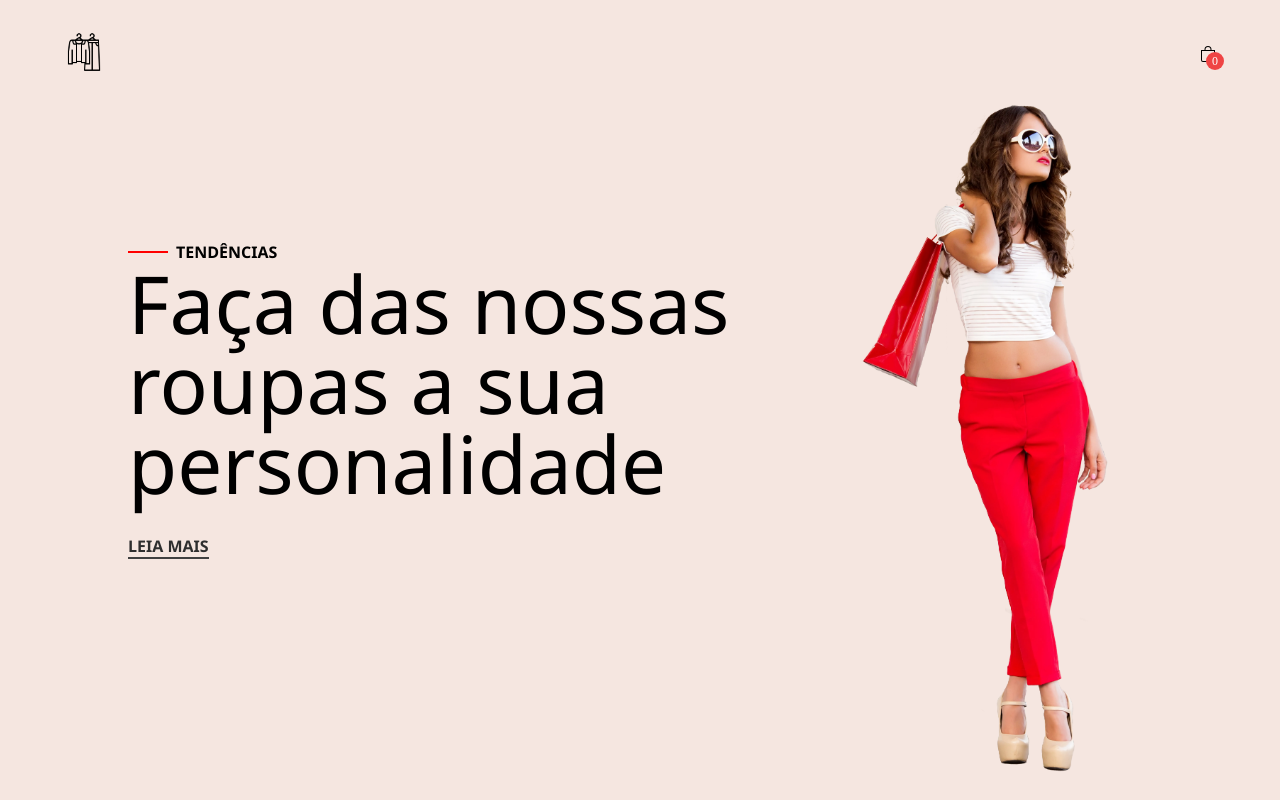
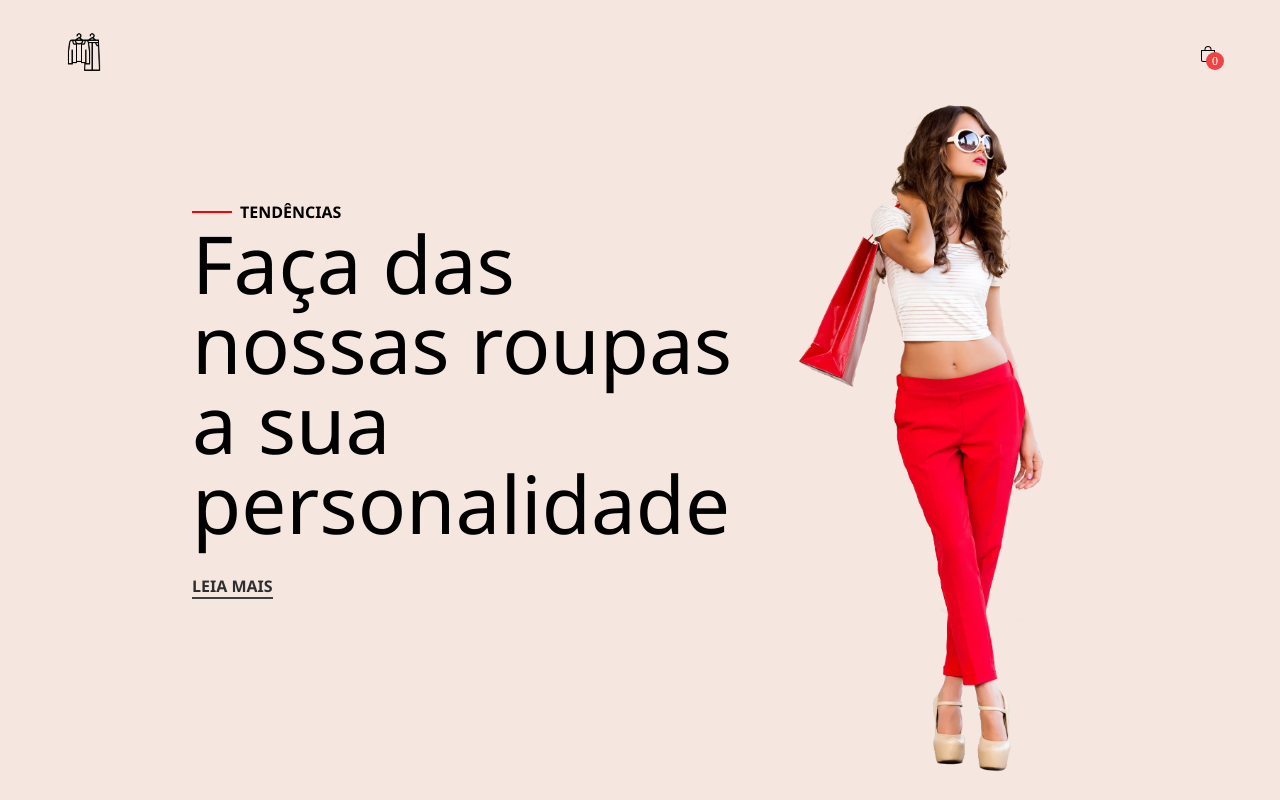
Before and after one commit to mayconndouglass/simple-website-ecommerce-react, a React (Vite) app: page / in a window 1280 px wide. Shown: the top 800 px of the page. Built offline with nearby package versions, Linux system fonts and the light colour scheme; no server answers.

Commit message:
Updated styles for improved user experience

```diff
--- a/src/components/Hero/index.tsx
+++ b/src/components/Hero/index.tsx
@@ -15,7 +15,6 @@ export const Hero = () => {
 
           <h1>
             Faça das nossas roupas a sua personalidade<br />
-            {/* <span className='span'>MULHERES</span> */}
           </h1>
 
           <Link to={'/'}>
--- a/src/components/Hero/styles.ts
+++ b/src/components/Hero/styles.ts
@@ -7,10 +7,14 @@ export const BackgroundHero = styled.section`
   background-color: #F5E6E0;
   padding-top: 6rem; /* 96px */
   padding-bottom: 6rem; /* 96px */
+
+  @media (max-width: 768px) {
+    height: 550px;
+  }
 `
 
 export const ContainerHeroContent = styled.div`
-  width: 80%;
+  width: 70%;
   display: flex;
   justify-content: center;
   max-width: auto;
--- a/src/components/Product/styles.ts
+++ b/src/components/Product/styles.ts
@@ -4,9 +4,12 @@ export const Container = styled.div`
   width: 100%;
   height: 300px;
   margin-bottom: 4px;
-  /* position: relative; */
   border: 1px solid #e4e4e4;
   transition: all;
+
+  @media (max-width: 768px) {
+    height: 200px;
+  }
 `
 
 export const ProductContainer = styled.div`
@@ -104,6 +107,7 @@ export const Description = styled.div`
       font-size: 1rem;
       font-weight: 600;
       margin: 0 0 4px;
+      font-family: 'Segoe UI', Tahoma, Geneva, Verdana, sans-serif;
     }
   }
 `
--- a/src/components/Sidebar/index.tsx
+++ b/src/components/Sidebar/index.tsx
@@ -48,7 +48,7 @@ export const Sidebar = () => {
         <SectionTotal>
           <ContainerTotal>
             <Total>
-              <span>Total:</span>R$ {total}
+              <span>Total:</span>R$ {total.toFixed(2)}
             </Total>
 
             <ContainerClearIcon onClick={clearCart}>
```
